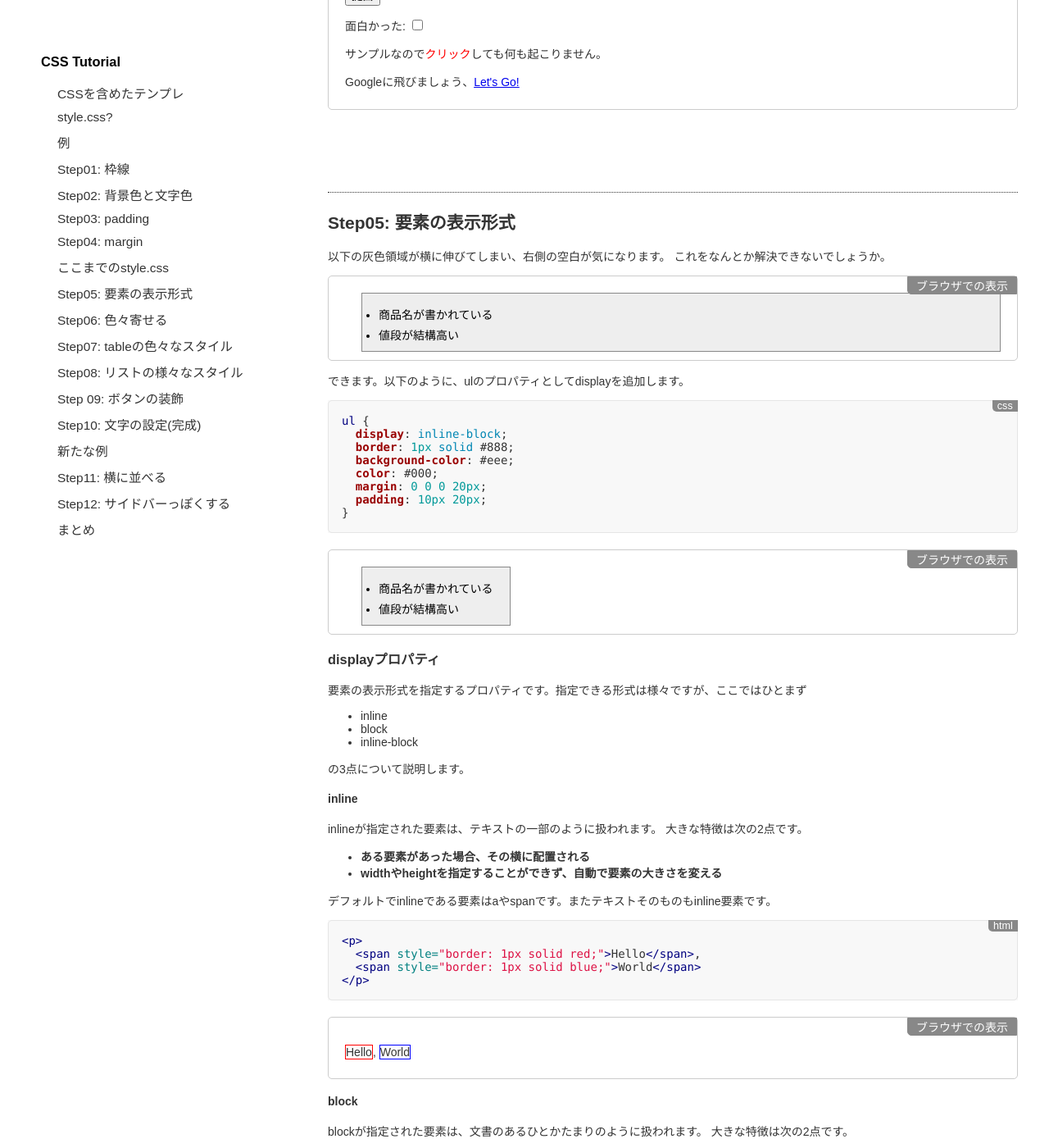
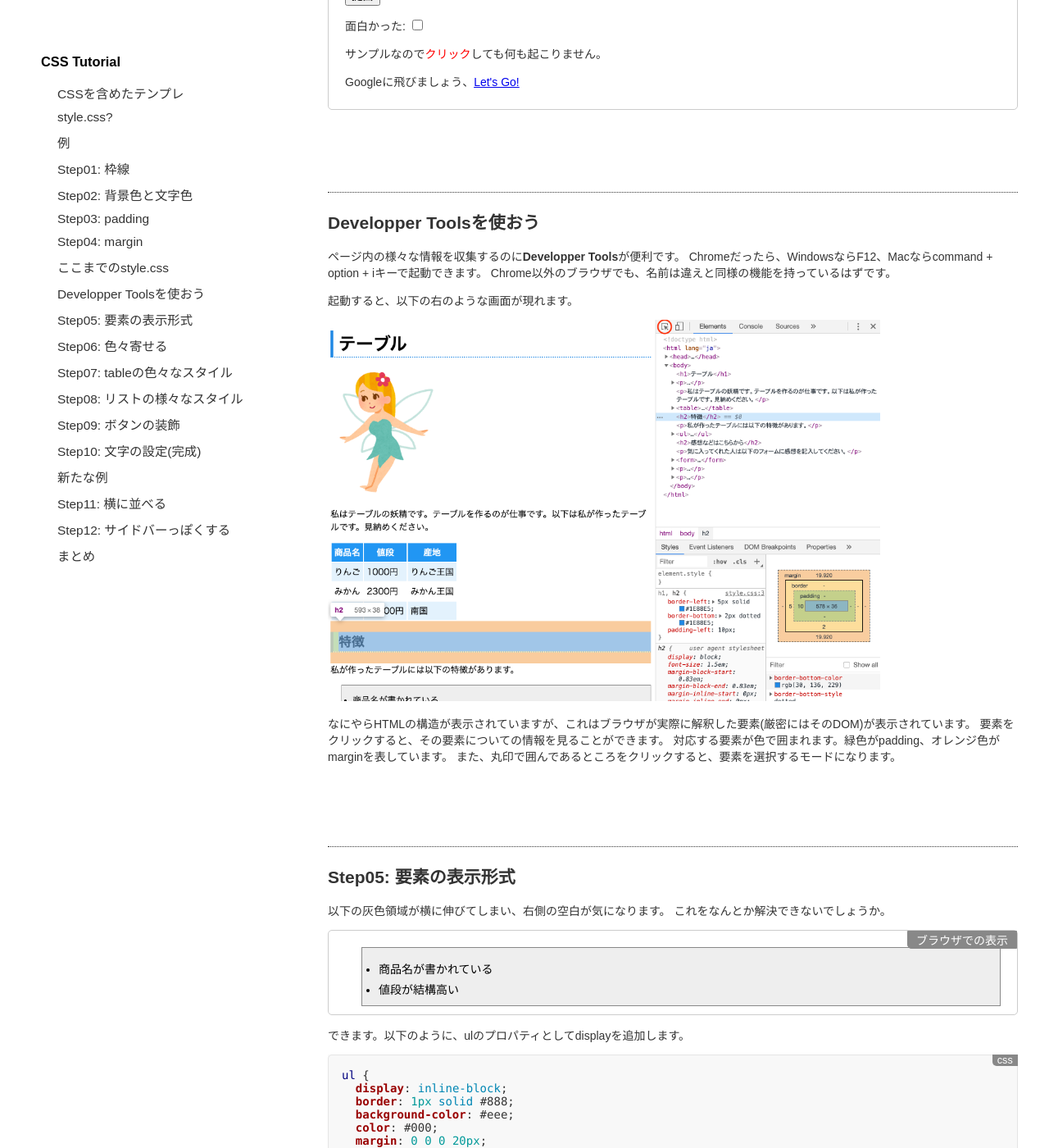
Before and after one commit to bombrary/lectures, a Jekyll site: the page built from lec_css/index.md, in a window 1280 px wide and 1400 px high, scrolled down 15641 px. Shown: the whole window at 82% size. Built offline with Jekyll 4.4.1, drawn with Linux system fonts in a browser that asks for light colours; some of the changed text lies outside the part shown.

Commit message:
Added DevTools.

```diff
--- a/lec_css/index.md
+++ b/lec_css/index.md
@@ -695,6 +695,21 @@ li {
 {% include sample.html %}
 </div>
 
+## Developper Toolsを使おう
+
+ページ内の様々な情報を収集するのに**Developper Tools**が便利です。
+Chromeだったら、WindowsならF12、Macならcommand + option + iキーで起動できます。
+Chrome以外のブラウザでも、名前は違えと同様の機能を持っているはずです。
+
+起動すると、以下の右のような画面が現れます。
+
+<img src="img/dev.png" width="800px">
+
+なにやらHTMLの構造が表示されていますが、これはブラウザが実際に解釈した要素(厳密にはそのDOM)が表示されています。
+要素をクリックすると、その要素についての情報を見ることができます。
+対応する要素が色で囲まれます。緑色がpadding、オレンジ色がmarginを表しています。
+また、丸印で囲んであるところをクリックすると、要素を選択するモードになります。
+
 ## Step05: 要素の表示形式
 
 以下の灰色領域が横に伸びてしまい、右側の空白が気になります。
@@ -1063,7 +1078,7 @@ noneを指定すればマーカーが無くなります。
 </ul>
 </div>
 
-## Step 09: ボタンの装飾
+## Step09: ボタンの装飾
 
 ボタンを装飾しましょう。しかしボタンとチェックボックスの両方がinputタグという括りになってしまっているため、
 これらをどうにかして区別しなくてはなりません。class属性やid属性をつけなくてはならないのでしょうか?
```
Also changed, not shown: lec_html/index.md (+1 -0 lines), lec_css/img/dev.png (added).
